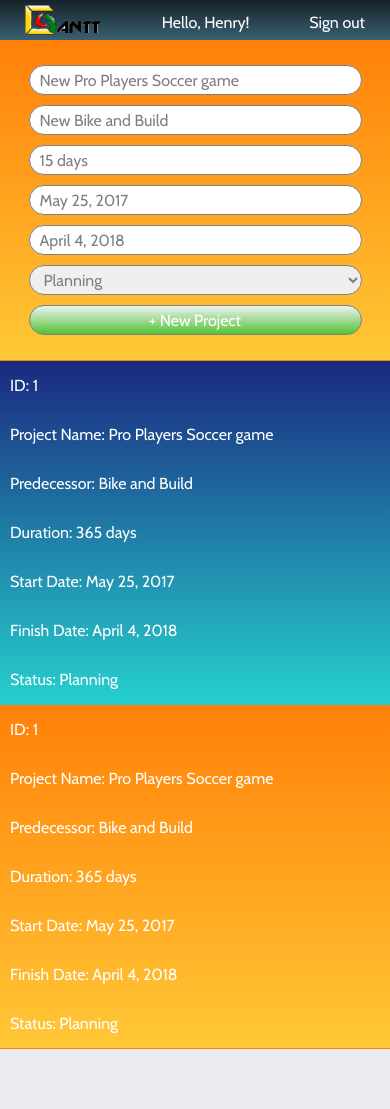
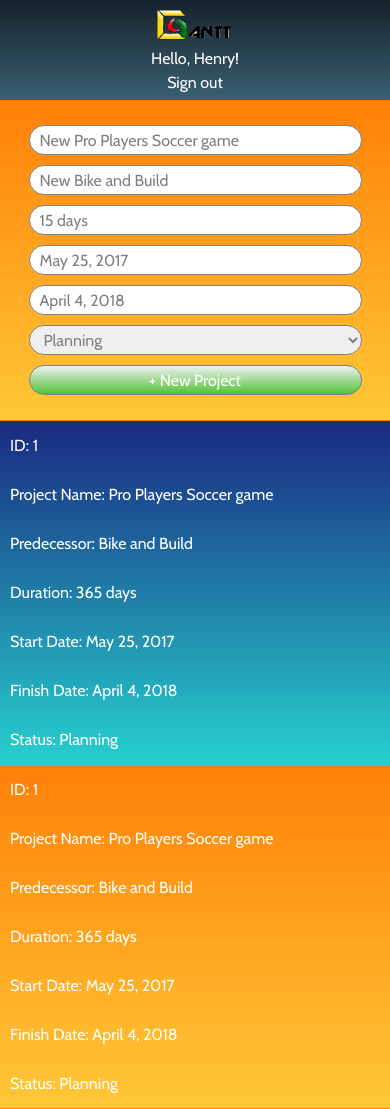
Before and after one commit to fucata55/gantt, a plain HTML site: page index.html in a window 390 px wide. Before the commit the page ends 1049 px from the top, so only its background shows below. Drawn offline with nearby package versions, Linux system fonts and the light colour scheme.

Commit message:
Added responsiveness to navigation

```diff
--- a/index.html
+++ b/index.html
@@ -15,7 +15,7 @@
                     <a href="#"><img src="./gantt-logo.png" alt="Gantt logo"></a>
                 </li>
                 <li>Hello, Henry!</li>
-                <li>Sign out</li>
+                <li><a href="">Sign out</a></li>
             </ul>
         </nav>
     </header>
--- a/main.css
+++ b/main.css
@@ -317,9 +317,15 @@ option {
     nav {
         border-bottom-left-radius: 0px;
         border-bottom-right-radius: 0px;
+        height: 100px;
     }
     nav ul {
         height: 30px;
+        text-align: center
+    }
+    nav li {
+        display: block;
+        margin: 5px
     }
     .table-head-mobile {
         display: unset;
```
